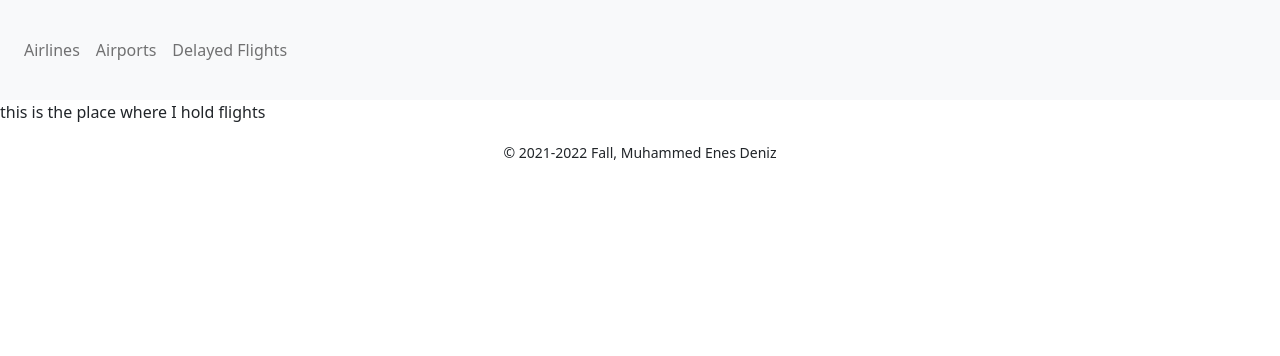
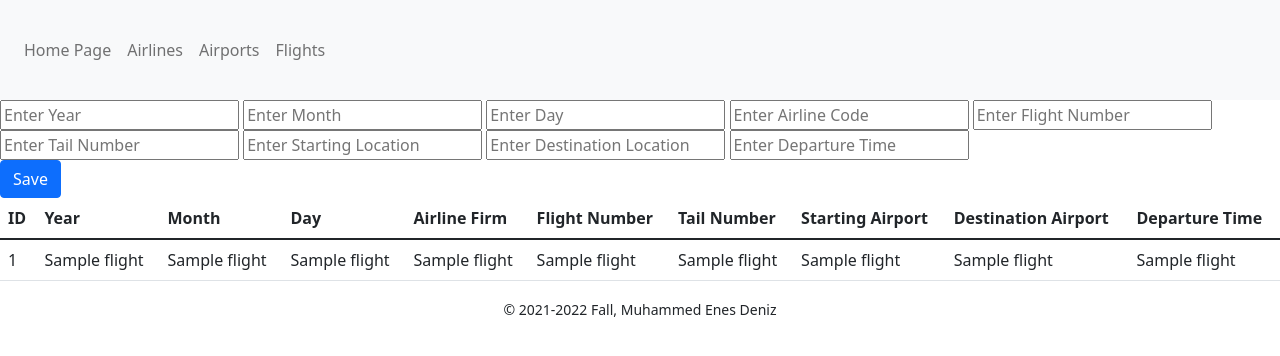
Before and after one commit to MEnesDeniz/Database-Systems, a Flask app: page /flights in a window 1280 px wide. Shown: the top 356 px of the page. Run offline with Flask 2, Linux system fonts and the light colour scheme; a database or web service that is not in the repository returns one stand-in record (values such as "Sample title"); some libraries are stand-ins or nearby versions.

Commit message:
Get and Post operations had been executed for airlines, airports and flights pages.

```diff
--- a/server.py
+++ b/server.py
@@ -27,6 +27,6 @@ def home_page():
 
 if __name__ == "__main__":
     if(not HEROKU_LAUNCH):
-        app.run(debug = False)
+        app.run(debug=False)
     else:
-        app.run(debug = True)
+        app.run(debug=True)
--- a/templates/flights_page.html
+++ b/templates/flights_page.html
@@ -1,7 +1,67 @@
 {% extends "layout.html" %}
 
 {%block subject%}
-<p>
-    this is the place where I hold flights
-</p>
+
+
+
+<form action="{{url_for('flights.add_flight')}}" method="post" name="flights_edit">
+  <div class="form-inline">
+    <input type="text" class="input" name="year" placeholder="Enter Year">
+
+    <input type="text" class="input" name="month" placeholder="Enter Month">
+
+    <input type="text" class="input" name="day" placeholder="Enter Day">
+
+    <input type="text" class="input" name="airline_ticker" placeholder="Enter Airline Code">
+
+    <input type="text" class="input" name="flight_number" placeholder="Enter Flight Number">
+
+    <input type="text" class="input" name="tail_number" placeholder="Enter Tail Number">
+
+    <input type="text" class="input" name="starting_airport" placeholder="Enter Starting Location">
+
+    <input type="text" class="input" name="destination_airport" placeholder="Enter Destination Location">
+
+    <input type="text" class="input" name="departure_time" placeholder="Enter Departure Time">
+
+
+  </div>
+  <button class="btn btn-primary btn-block">
+    Save
+  </button>
+</form>
+
+
+
+<table class="table">
+    <thead>
+      <tr>
+        <th scope="col">ID</th>
+        <th scope="col">Year</th>
+        <th scope="col">Month</th>
+        <th scope="col">Day</th>
+        <th scope="col">Airline Firm</th>
+        <th scope="col">Flight Number</th>
+        <th scope="col">Tail Number</th>
+        <th scope="col">Starting Airport</th>
+        <th scope="col">Destination Airport</th>
+        <th scope="col">Departure Time</th>
+      </tr>
+    </thead>
+    <tbody>
+        {% for flights in list_flights%}
+      <tr>
+        <td>{{flights[0]}}</td>
+        <td>{{flights[1]}}</td>
+        <td>{{flights[2]}}</td>
+        <td>{{flights[3]}}</td>
+        <td>{{flights[4]}}</td>
+        <td>{{flights[5]}}</td>
+        <td>{{flights[6]}}</td>
+        <td>{{flights[7]}}</td>
+        <td>{{flights[8]}}</td>
+        <td>{{flights[9]}}</td>
+      </tr>
+      {% endfor %}
+  </table>
 {%endblock subject%}
--- a/templates/layout.html
+++ b/templates/layout.html
@@ -19,13 +19,16 @@
       <div class="collapse navbar-collapse" id="navbarTogglerDemo02">
           <ul class="navbar-nav mr-auto mt-2 mt-lg-0">
               <li class="nav-item">
+              <a class="nav-link" href="{{url_for('home_page')}}">Home Page</a>
+              </li>
+              <li class="nav-item">
                   <a class="nav-link" href="{{url_for('airlines.airlines_page')}}">Airlines</a>
               </li>
               <li class="nav-item">
                   <a class="nav-link" href="{{url_for('airports.airports_page')}}">Airports</a>
               </li>
               <li class="nav-item">
-                  <a class="nav-link" href="{{ url_for('flights.flights_page') }}">Delayed Flights</a>
+                  <a class="nav-link" href="{{ url_for('flights.flights_page') }}">Flights</a>
               </li>
           </ul>
         </div>
--- a/views/flights.py
+++ b/views/flights.py
@@ -1,8 +1,38 @@
-from flask import Blueprint, request, render_template
-
-flights = Blueprint('flights',import_name=__name__,template_folder="templates")
+from flask import Blueprint, request, render_template, redirect, url_for
+import psycopg2 as db
+import os
 
 
-@flights.route("/flights")
+flights = Blueprint('flights', import_name=__name__,
+                    template_folder="templates")
+
+
+@flights.route("/flights",  methods=["GET", "POST"])
 def flights_page():
-    return render_template("flights_page.html")
+    connection = db.connect(os.getenv("DATABASE_URL"))
+    cur = connection.cursor()
+    cur.execute("SELECT * FROM flights")
+    list_flights = cur.fetchall()
+    cur.close()
+    return render_template("flights_page.html", list_flights=list_flights)
+
+
+@flights.route("/add_flight",  methods=["POST"])
+def add_flight():
+    connection = db.connect(os.getenv("DATABASE_URL"))
+    cur = connection.cursor()
+    if request.method == 'POST':
+        year = request.form['year']
+        month = request.form['month']
+        day = request.form['day']
+        airline_ticker = request.form['airline_ticker']
+        flight_number = request.form['flight_number']
+        tail_number = request.form['tail_number']
+        starting_airport = request.form['starting_airport']
+        destination_airport = request.form['destination_airport']
+        departure_time = request.form['departure_time']
+        cur.execute("INSERT INTO flights(year,month,day,airline_ticker,flight_number,tail_number,starting_airport,destination_airport,departure_time) VALUES (%s,%s,%s,%s,%s,%s,%s,%s,%s)", (
+            year, month, day, airline_ticker, flight_number, tail_number, starting_airport, destination_airport, departure_time))
+        connection.commit()
+        cur.close()
+        return redirect(url_for('flights.flights_page'))
```
Also changed, not shown: dbinit.py (+11 -0 lines), templates/airlines_page.html (+12 -0 lines), templates/airports_page.html (+51 -3 lines), views/airlines.py (+19 -3 lines), views/airports.py (+32 -4 lines).
